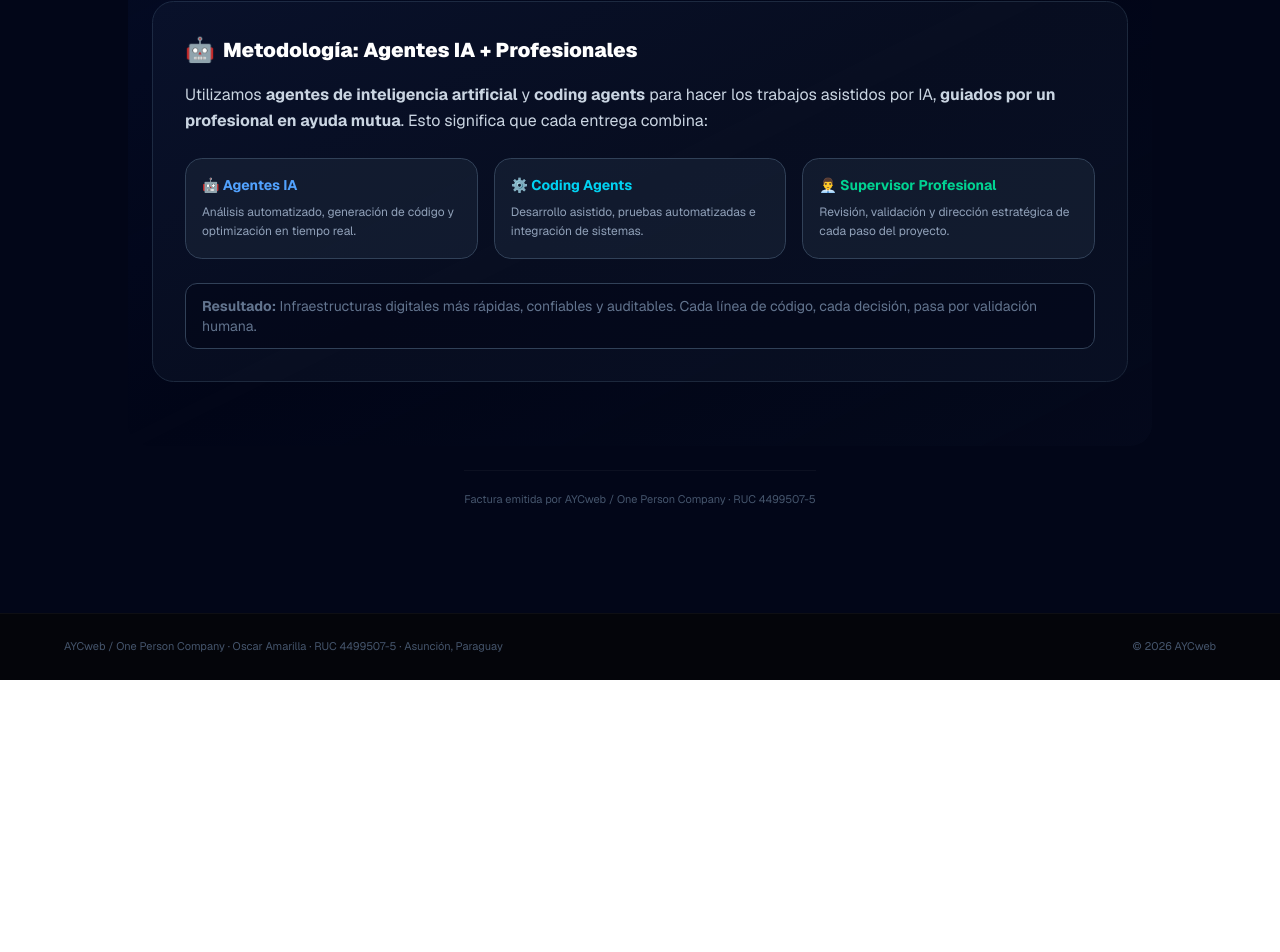
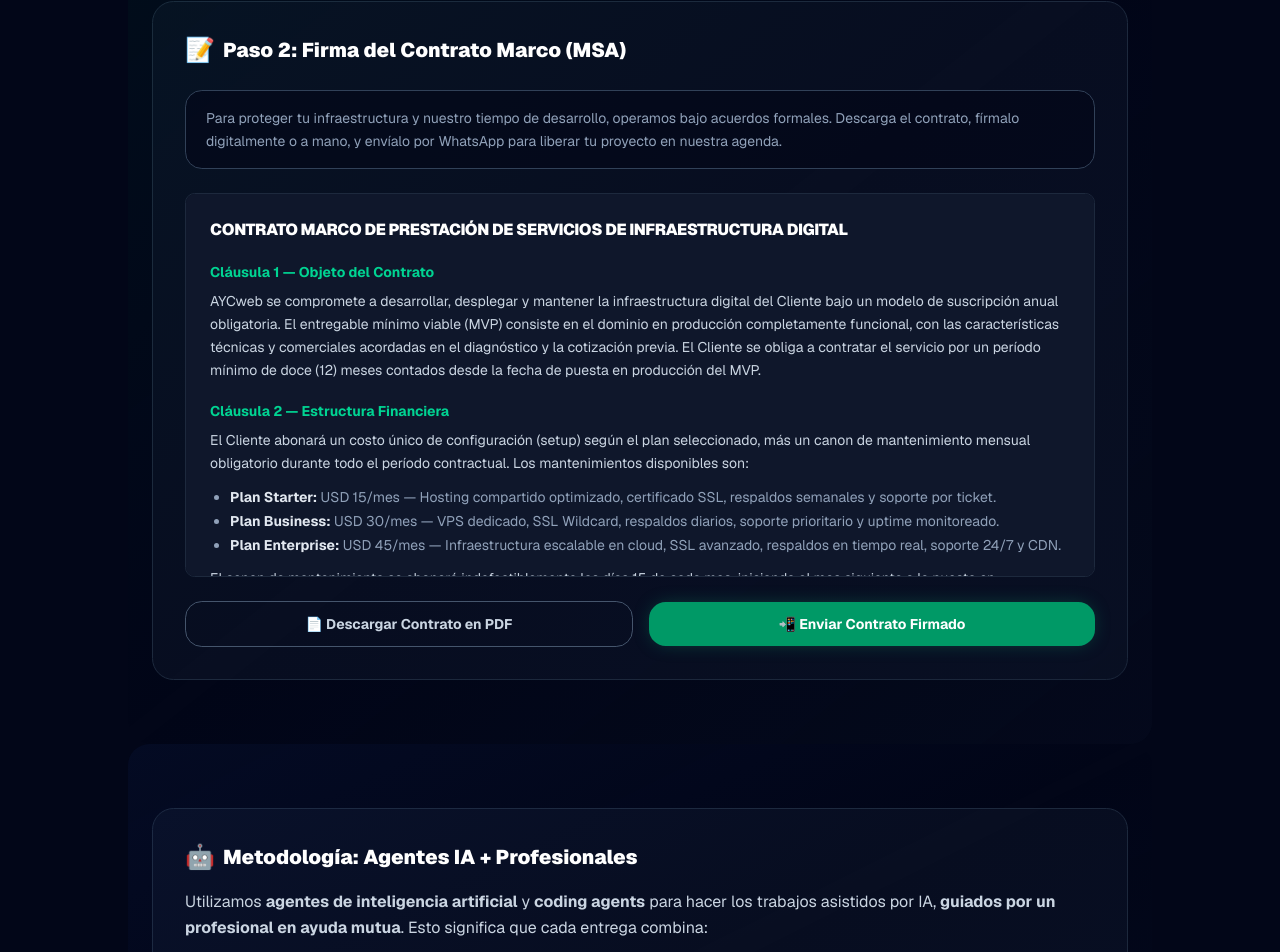
Before and after one commit to oscaramarilla/aycweb, a Next.js app: page /empresas/onboarding in a window 1280 px wide. Shown: the part 1806-2758 px from the top of the page. Before the commit the page ends 2486 px from the top, so only its background shows below. Built offline with nearby package versions, Linux system fonts and the light colour scheme.

Commit message:
feat(onboarding): integrar contrato marco MSA interactivo y flujos de descarga PDF

```diff
--- a/app/[lang]/(marketing)/onboarding/page.tsx
+++ b/app/[lang]/(marketing)/onboarding/page.tsx
@@ -207,6 +207,100 @@ export default function OnboardingPage() {
         </div>
       </section>
 
+      {/* ── PASO 2: CONTRATO MARCO (MSA) ── */}
+      <section className="relative z-10 px-6 max-w-5xl mx-auto py-12 md:py-16">
+        <div className="bg-slate-900/50 border border-slate-800 rounded-2xl p-6 md:p-8 overflow-hidden">
+          <div className="absolute inset-0 bg-gradient-to-br from-emerald-900/10 via-transparent to-slate-900/20 pointer-events-none rounded-2xl" />
+
+          <div className="relative z-10">
+            <div className="flex items-center gap-2 mb-6">
+              <span className="text-2xl">📝</span>
+              <h3 className="text-lg md:text-xl font-black text-white">
+                Paso 2: Firma del Contrato Marco (MSA)
+              </h3>
+            </div>
+
+            {/* Texto de instrucción */}
+            <p className="text-sm text-slate-400 bg-slate-950/60 border border-slate-700 rounded-xl px-5 py-4 mb-6 leading-relaxed">
+              Para proteger tu infraestructura y nuestro tiempo de desarrollo, operamos bajo acuerdos formales. Descarga el contrato, fírmalo digitalmente o a mano, y envíalo por WhatsApp para liberar tu proyecto en nuestra agenda.
+            </p>
+
+            {/* Contenedor con scroll del contrato */}
+            <div className="max-h-96 overflow-y-auto bg-slate-900 border border-slate-800 p-6 rounded-md text-sm text-slate-300 mb-6">
+              <h3 className="text-base font-black text-white mb-4 tracking-tight">
+                CONTRATO MARCO DE PRESTACIÓN DE SERVICIOS DE INFRAESTRUCTURA DIGITAL
+              </h3>
+
+              <h4 className="text-sm font-bold text-emerald-400 mt-5 mb-2">Cláusula 1 — Objeto del Contrato</h4>
+              <p className="mb-3 leading-relaxed">
+                AYCweb se compromete a desarrollar, desplegar y mantener la infraestructura digital del Cliente bajo un modelo de suscripción anual obligatoria. El entregable mínimo viable (MVP) consiste en el dominio en producción completamente funcional, con las características técnicas y comerciales acordadas en el diagnóstico y la cotización previa. El Cliente se obliga a contratar el servicio por un período mínimo de doce (12) meses contados desde la fecha de puesta en producción del MVP.
+              </p>
+
+              <h4 className="text-sm font-bold text-emerald-400 mt-5 mb-2">Cláusula 2 — Estructura Financiera</h4>
+              <p className="mb-3 leading-relaxed">
+                El Cliente abonará un costo único de configuración (setup) según el plan seleccionado, más un canon de mantenimiento mensual obligatorio durante todo el período contractual. Los mantenimientos disponibles son:
+              </p>
+              <ul className="list-disc pl-5 mb-3 space-y-1 text-slate-400">
+                <li><strong className="text-slate-200">Plan Starter:</strong> USD 15/mes — Hosting compartido optimizado, certificado SSL, respaldos semanales y soporte por ticket.</li>
+                <li><strong className="text-slate-200">Plan Business:</strong> USD 30/mes — VPS dedicado, SSL Wildcard, respaldos diarios, soporte prioritario y uptime monitoreado.</li>
+                <li><strong className="text-slate-200">Plan Enterprise:</strong> USD 45/mes — Infraestructura escalable en cloud, SSL avanzado, respaldos en tiempo real, soporte 24/7 y CDN.</li>
+              </ul>
+              <p className="mb-3 leading-relaxed">
+                El canon de mantenimiento se abonará indefectiblemente los días 15 de cada mes, iniciando el mes siguiente a la puesta en producción. El incumplimiento de dos (2) pagos consecutivos faculta a AYCweb a suspender el servicio sin responsabilidad.
+              </p>
+
+              <h4 className="text-sm font-bold text-emerald-400 mt-5 mb-2">Cláusula 3 — Reportes Quincenales</h4>
+              <p className="mb-3 leading-relaxed">
+                Durante la etapa de desarrollo y construcción del MVP, AYCweb entregará reportes quincenales de avance al Cliente, detallando el porcentaje completado, los hitos alcanzados, los bloqueos identificados y la proyección para la siguiente quincena. Estos reportes serán enviados por correo electrónico o WhatsApp corporativo y constituirán la única fuente de verdad para medir el progreso del proyecto. El Cliente dispondrá de 48 horas hábiles para formular objeciones; vencido ese plazo, el reporte se tendrá por aprobado.
+              </p>
+
+              <h4 className="text-sm font-bold text-emerald-400 mt-5 mb-2">Cláusula 4 — Salida a los 12 Meses y Pérdida de Derechos sobre el Código</h4>
+              <p className="mb-3 leading-relaxed">
+                El Cliente se obliga a mantener la suscripción activa por un plazo mínimo de doce (12) meses. En caso de rescisión anticipada por decisión unilateral del Cliente, abandono del servicio, impago del canon de mantenimiento por más de treinta (30) días corridos, o incumplimiento de cualquiera de las obligaciones esenciales del presente contrato:
+              </p>
+              <ul className="list-disc pl-5 mb-3 space-y-1 text-slate-400">
+                <li>El Cliente <strong className="text-red-400">perderá automáticamente todo derecho</strong> sobre el código fuente, la propiedad intelectual del software desarrollado, las configuraciones proprietarias y cualquier activo digital derivado del trabajo de AYCweb.</li>
+                <li>El dominio en producción será devuelto al Cliente en su estado actual, sin el respaldo del código ni las funcionalidades desarrolladas.</li>
+                <li>Los datos de clientes, métricas y contenidos ingresados por el Cliente durante la vigencia del contrato le serán entregados en un formato estándar de exportación (CSV/JSON) dentro de los 15 días hábiles siguientes a la solicitud formal.</li>
+              </ul>
+              <p className="mb-3 leading-relaxed">
+                Cumplido el período mínimo de doce (12) meses, el Cliente podrá optar por: (a) continuar con la suscripción en los términos pactados, o (b) solicitar la desvinculación, en cuyo caso se le entregará una copia del código fuente desarrollado exclusivamente para su proyecto, licenciado bajo los términos que ambas partes acuerden al momento de la salida.
+              </p>
+
+              <h4 className="text-sm font-bold text-emerald-400 mt-5 mb-2">Cláusula 5 — Confidencialidad</h4>
+              <p className="mb-3 leading-relaxed">
+                Ambas partes se comprometen a mantener la más estricta confidencialidad sobre toda la información técnica, comercial, financiera y estratégica intercambiada durante la vigencia del contrato y por un período de dos (2) años posteriores a su terminación. La información confidencial incluye, sin limitación: datos de clientes, métricas de negocio, algoritmos, configuraciones de infraestructura, credenciales de acceso y cualquier otro dato marcado como confidencial o que razonablemente deba ser considerado como tal. El incumplimiento de esta cláusula dará derecho a la parte afectada a reclamar daños y perjuicios.
+              </p>
+
+              <p className="mt-6 pt-4 border-t border-slate-700 text-[11px] text-slate-500 text-center">
+                Este documento es una versión resumida del Contrato Marco completo. La versión íntegra estará disponible para su firma digital.
+              </p>
+            </div>
+
+            {/* Botones de acción */}
+            <div className="flex flex-col sm:flex-row items-stretch sm:items-center gap-4">
+              <a
+                href="/docs/Contrato-Marco-AYCweb.pdf"
+                download
+                target="_blank"
+                rel="noopener noreferrer"
+                className="inline-flex items-center justify-center gap-2 rounded-xl border border-slate-600 bg-transparent px-5 py-3 text-sm font-bold text-slate-300 transition-all hover:border-emerald-500 hover:text-emerald-400 active:scale-95 flex-1"
+              >
+                📄 Descargar Contrato en PDF
+              </a>
+              <a
+                href={`https://wa.me/${whatsappNumber}?text=${encodeURIComponent("Hola Oscar, ya leí y firmé el Contrato Marco. Te adjunto el PDF para iniciar el despliegue de mi infraestructura.")}`}
+                target="_blank"
+                rel="noopener noreferrer"
+                className="inline-flex items-center justify-center gap-2 rounded-xl bg-emerald-600 px-5 py-3 text-sm font-bold text-white transition-all hover:bg-emerald-500 active:scale-95 shadow-[0_0_20px_-5px_rgba(16,185,129,0.4)] flex-1"
+              >
+                📲 Enviar Contrato Firmado
+              </a>
+            </div>
+          </div>
+        </div>
+      </section>
+
       {/* ── METODOLOGÍA: IA + PROFESIONALES ── */}
       <section className="relative z-10 px-6 max-w-5xl mx-auto py-12 md:py-16">
         <div className="bg-slate-900/50 border border-slate-800 rounded-2xl p-6 md:p-8 overflow-hidden">
```
